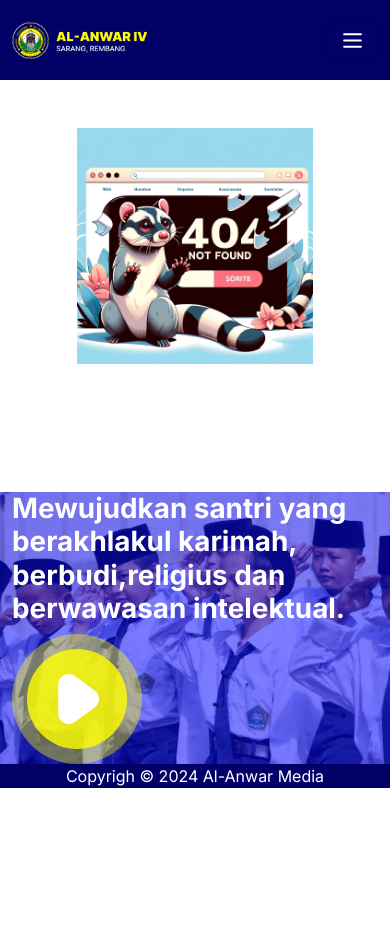
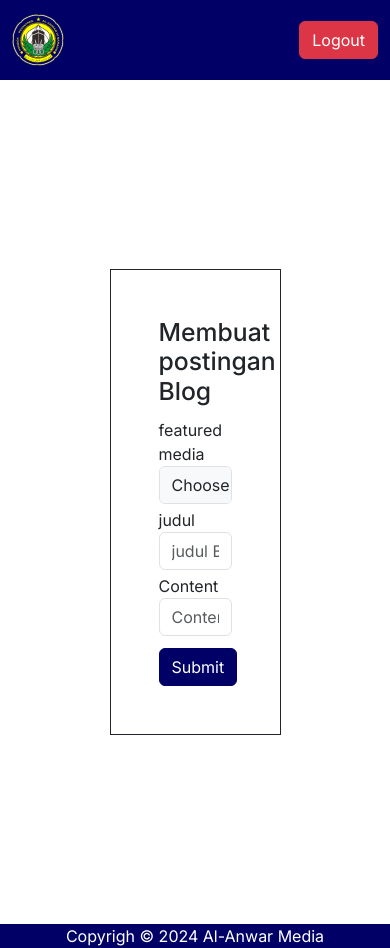
Before and after one commit to muhammadassidiqi/al-anwar-4-website, a React (Vite) app: page /Admin in a window 390 px wide. Before the commit the page ends 844 px from the top, so only its background shows below. Built offline with nearby package versions, Linux system fonts and the light colour scheme.

Commit message:
update admin-login

```diff
--- a/src/App.jsx
+++ b/src/App.jsx
@@ -7,6 +7,8 @@ import Kontak from "./pages/Kontak";
 import Program from "./pages/Program";
 import Galeri from "./pages/Galeri";
 import Notfound from "./pages/Notfound";
+import Dashboard from "./pages/ADMIN/Dashboard";
+import Admin from "./pages/ADMIN/Admin";
 
 function App() {
   return (
@@ -18,6 +20,8 @@ function App() {
         <Route path="/Kontak" element={<Kontak />} />
         <Route path="/Program" element={<Program />} />
         <Route path="/Galeri" element={<Galeri />} />
+        <Route path="/Dashboard" element={<Dashboard />} />
+        <Route path="/Admin" element={<Admin />} />
         <Route path="/*" element={<Notfound />} />
       </Routes>
     </BrowserRouter>
--- /dev/null
+++ b/src/ComponentsAdmin/FooterAdmin.jsx
@@ -0,0 +1,7 @@
+export default function FooterAdmin() {
+  return (
+    <div className=" text-center bg-primary">
+      <p className="card-text text-white">Copyrigh © 2024 Al-Anwar Media</p>
+    </div>
+  );
+}
--- /dev/null
+++ b/src/ComponentsAdmin/NavbarAdmin.jsx
@@ -0,0 +1,16 @@
+import Logo from "../assets/logo ponpes.png";
+export default function NavbarAdmin() {
+  return (
+    <nav className="navbar bg-primary ">
+      <div className="container">
+        <a className="navbar-brand">
+          <img src={Logo} alt="" />
+        </a>
+
+        <button className="btn btn-danger" type="submit">
+          Logout
+        </button>
+      </div>
+    </nav>
+  );
+}
--- a/src/components/SectionHero.jsx
+++ b/src/components/SectionHero.jsx
@@ -10,8 +10,27 @@ import { NavLink } from "react-router-dom";
 
 import SMK from "../assets/smk.png";
 import Card from "../CardProgram/ProgramCard";
+import { useEffect, useState } from "react";
 
 export default function SectionHero() {
+  const [posts, setPosts] = useState([]);
+
+  const fetchPosts = async () => {
+    try {
+      const response = await fetch(
+        "https://diki.neuversity.site/wp-json/wp/v2/posts"
+      );
+
+      const data = await response.json();
+      setPosts(data);
+    } catch (error) {
+      console.error("Error:", error);
+    }
+  };
+
+  useEffect(() => {
+    fetchPosts();
+  }, []);
   return (
     <>
       <section className="section-hero">
@@ -167,33 +186,15 @@ export default function SectionHero() {
             Kegiatan pondok
           </h2>
           <div className="row">
-            <div className="col-md-4 col-12 mt-4">
-              <CardKegiatan
-                image={creative}
-                judul="creative"
-                deskription="Lorem ipsum dolor sit amet consectetur.
-                Non tristique eget mi sed massa praesent imperdiet morbi quis."
-                date="10/20/2024"
-              />
-            </div>
-            <div className="col-md-4 col-12 mt-4">
-              <CardKegiatan
-                image={belajar}
-                judul="belajar"
-                deskription="Lorem ipsum dolor sit amet
-                 consectetur. Non tristique eget mi sed massa praesent imperdiet morbi quis."
-                date="10/20/2024"
-              />
-            </div>
-            <div className="col-md-4 col-12 mt-4">
-              <CardKegiatan
-                image={kecil}
-                judul="kecil"
-                deskription="Lorem ipsum dolor sit amet consectetur.
-                 Non tristique eget mi sed massa praesent imperdiet morbi quis."
-                date="10/20/2024"
-              />
-            </div>
+            {posts.map((post) => (
+              <div className="col-md-4 col-12 mt-4">
+                <CardKegiatan
+                  image={creative}
+                  judul={post.title.rendered}
+                  date={post.date}
+                />
+              </div>
+            ))}
           </div>
         </div>
       </section>
--- /dev/null
+++ b/src/pages/ADMIN/Admin.jsx
@@ -0,0 +1,52 @@
+import FooterAdmin from "../../ComponentsAdmin/FooterAdmin";
+import NavbarAdmin from "../../ComponentsAdmin/NavbarAdmin";
+export default function Admin() {
+  return (
+    <>
+      <NavbarAdmin />
+
+      <section
+        className=" container d-flex justify-content-center align-items-center  "
+        style={{
+          height: "100vh",
+          width: "50vw",
+        }}
+      >
+        <form className="border w-100 border-dark py-5 px-5">
+          <div className="form-group ">
+            <div className="justify-content-center">
+              <h2>Membuat postingan Blog</h2>
+            </div>
+            <div className="py-1">
+              featured media
+              <input type="file" className="form-control" />
+            </div>
+
+            <label htmlFor="exampleInputEmail1">judul</label>
+
+            <input
+              type="text"
+              className="form-control"
+              id="exampleInputjudul"
+              placeholder="judul Blog.."
+            />
+          </div>
+          <div className="form-group py-1">
+            <label htmlFor="exampleInputPassword1">Content</label>
+            <input
+              type="text"
+              className="form-control"
+              id="exampleInputcontent"
+              placeholder="Content Blog.."
+            />
+          </div>
+
+          <button type="submit" className="btn btn-primary mt-2">
+            Submit
+          </button>
+        </form>
+      </section>
+      <FooterAdmin />
+    </>
+  );
+}
--- /dev/null
+++ b/src/pages/ADMIN/Dashboard.jsx
@@ -0,0 +1,52 @@
+export default function Dashboard() {
+  return (
+    <>
+      <section
+        className=" container d-flex w-100 justify-content-center align-items-center  "
+        style={{
+          height: "100vh",
+        }}
+      >
+        <form className="border border-dark py-5 px-5">
+          <div className="form-group ">
+            <div className="justify-content-center">
+              <h2>Al Anwar 4 Admin Login</h2>
+            </div>
+
+            <label htmlFor="exampleInputEmail1">Email address</label>
+
+            <input
+              type="email"
+              className="form-control"
+              id="exampleInputEmail1"
+              aria-describedby="emailHelp"
+              placeholder="Enter email"
+            />
+          </div>
+          <div className="form-group py-1">
+            <label htmlFor="exampleInputPassword1">Password</label>
+            <input
+              type="password"
+              className="form-control"
+              id="exampleInputPassword1"
+              placeholder="Password"
+            />
+          </div>
+          <div className="form-group form-check">
+            <input
+              type="checkbox"
+              className="form-check-input"
+              id="exampleCheck1"
+            />
+            <label className="form-check-label py-1" htmlFor="exampleCheck1">
+              Check me out
+            </label>
+          </div>
+          <button type="submit" className="btn btn-primary py-1">
+            Submit
+          </button>
+        </form>
+      </section>
+    </>
+  );
+}
```
